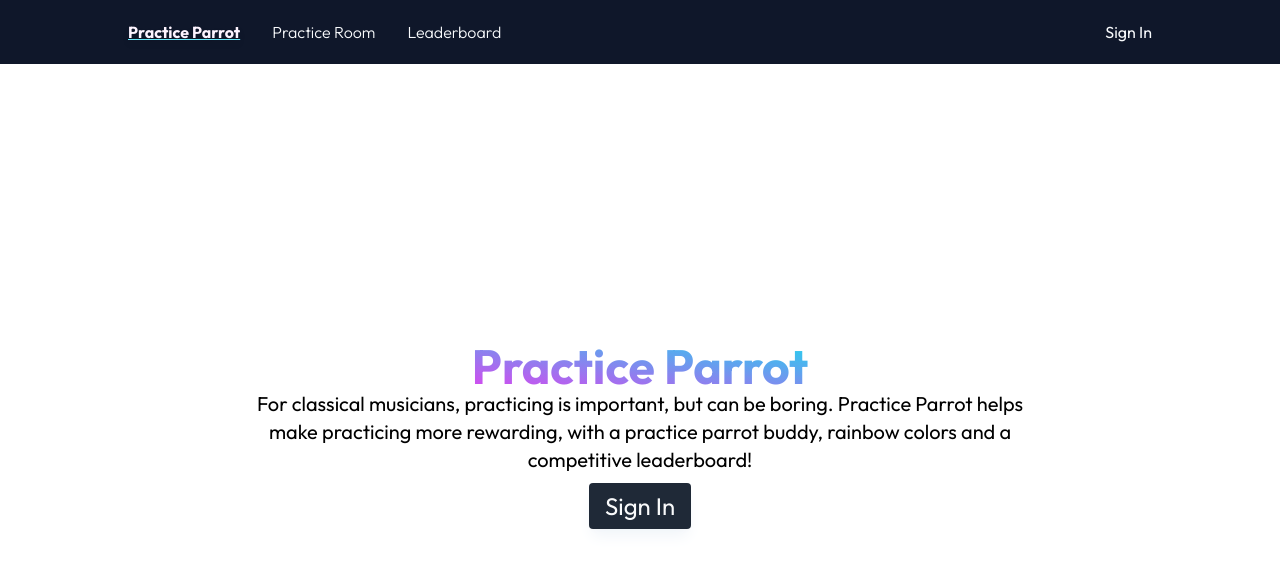
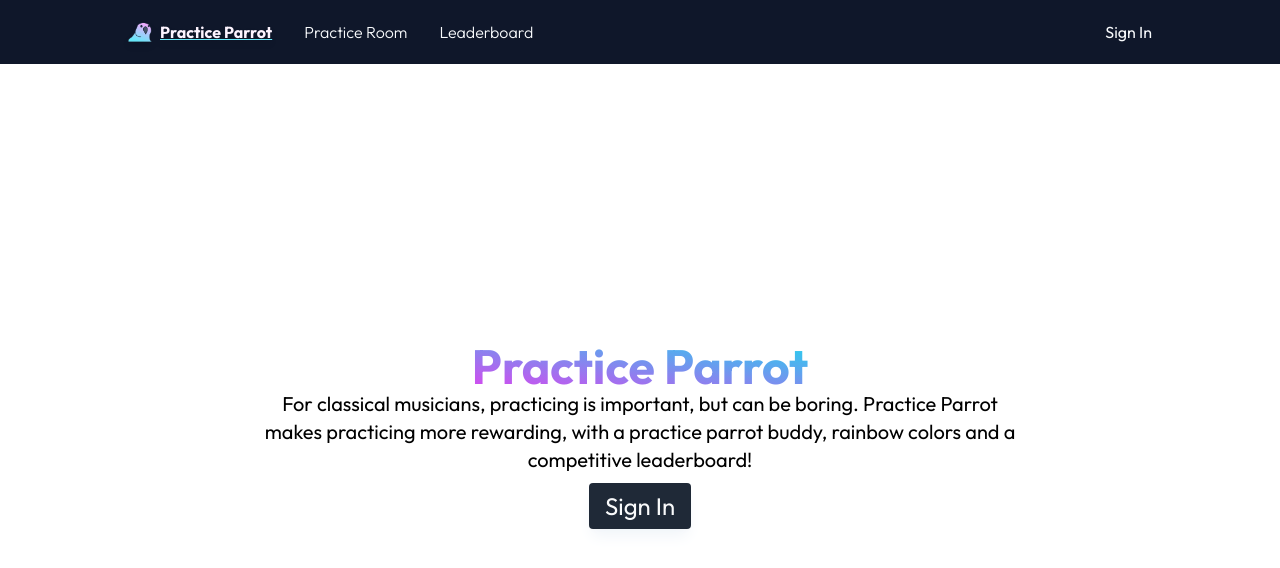
Before and after one commit to maggie-j-liu/practice-parrot, a Next.js app: page / in a window 1280 px wide. Shown: the top 568 px of the page. Built offline with nearby package versions, Linux system fonts and the light colour scheme; no server answers.

Commit message:
favicon and og

```diff
--- a/components/Navbar.jsx
+++ b/components/Navbar.jsx
@@ -1,6 +1,8 @@
 import { signOut, useSession } from "next-auth/react";
 import Link from "next/link";
 import Parrot from "./Parrot";
+import Image from "next/image";
+import favicon from "../public/favicon.png";
 
 const Navbar = () => {
   const { data: session } = useSession();
@@ -9,8 +11,11 @@ const Navbar = () => {
       <div className="h-full max-w-5xl mx-auto flex items-center justify-between text-sm sm:text-base">
         <div className="flex items-center gap-4 sm:gap-8 font-light">
           <Link href="/">
-            <a className="text-secondary-50 underline decoration-accent-300 drop-shadow-md font-bold">
-              <span>Practice Parrot</span>
+            <a className="flex items-center gap-2 text-secondary-50 underline decoration-accent-300 drop-shadow-md font-bold">
+              <div className="w-6 h-6 mb-1">
+                <Image src={favicon} />{" "}
+              </div>
+              <span className="hidden sm:block">Practice Parrot</span>
             </a>
           </Link>
           <Link href="/practice">
--- a/pages/_app.jsx
+++ b/pages/_app.jsx
@@ -3,10 +3,27 @@ import Navbar from "../components/Navbar";
 import "../styles/globals.css";
 import "react-circular-progressbar/dist/styles.css";
 import "react-toastify/dist/ReactToastify.css";
+import Head from "next/head";
 
 function MyApp({ Component, pageProps: { session, ...pageProps } }) {
   return (
     <SessionProvider session={session}>
+      <Head>
+        <title>Practice Parrot</title>
+        <meta
+          name="description"
+          content="Practice Parrot makes practicing more rewarding, with a practice
+          parrot buddy, rainbow colors and a competitive leaderboard!"
+        />
+        <meta property="og:title" content="Practice Parrot" />
+        <meta property="og:url" content="https://practice-parrot.vercel.app" />
+        <meta
+          property="og:description"
+          content="Practice Parrot makes practicing more rewarding, with a practice parrot buddy, rainbow colors and a competitive leaderboard!"
+        />
+        <meta property="og:image" content="/og.png" />
+        <meta name="twitter:card" content="summary_large_image" />
+      </Head>
       <Navbar />
       <Component {...pageProps} />
     </SessionProvider>
--- a/pages/_document.jsx
+++ b/pages/_document.jsx
@@ -9,6 +9,7 @@ class MyDocument extends Document {
             href="https://fonts.googleapis.com/css2?family=Outfit:wght@100;200;300;400;500;600;700;800;900&display=swap"
             rel="stylesheet"
           />
+          <link rel="icon" href="/favicon.png" />
         </Head>
         <body>
           <Main />
--- a/pages/index.jsx
+++ b/pages/index.jsx
@@ -6,10 +6,6 @@ export default function Home() {
   const { data: session } = useSession();
   return (
     <div>
-      <Head>
-        <title>Practice Parrot</title>
-        <meta name="description" content="Practice Parrot" />
-      </Head>
       <main
         className={
           "flex flex-col items-center justify-center w-screen h-screen px-8 pt-16"
@@ -20,7 +16,7 @@ export default function Home() {
         </h1>
         <h2 className="max-w-3xl text-center text-lg sm:text-xl">
           For classical musicians, practicing is important, but can be boring.
-          Practice Parrot helps make practicing more rewarding, with a practice
+          Practice Parrot makes practicing more rewarding, with a practice
           parrot buddy, rainbow colors and a competitive leaderboard!
         </h2>
         <div className="mt-4">
```
Also changed, not shown: public/favicon.png (added), public/og.png (added).
